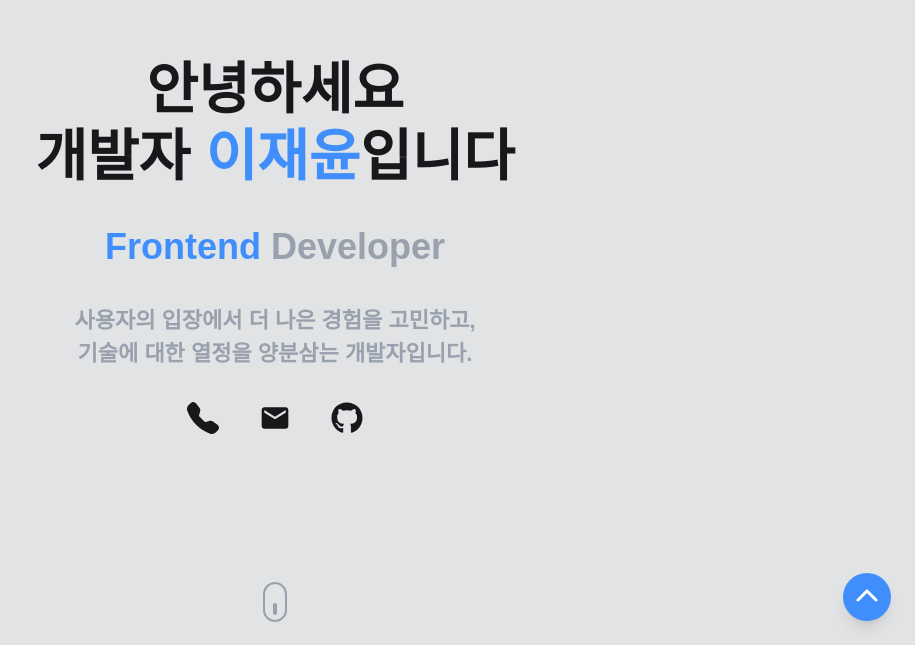
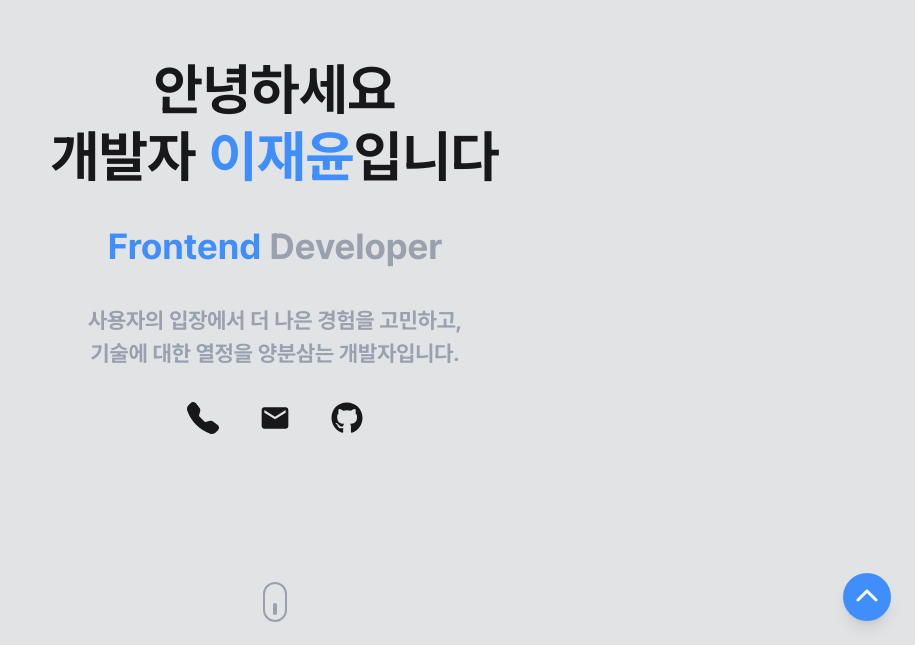
Before and after one commit to ggalmury/portfolio, a Next.js app: page / in a window 1280 px wide. Shown: the part 155-800 px from the top of the page, without its empty margins (365-1280 px from the left). Built offline with nearby package versions, Linux system fonts and the light colour scheme.

Commit message:
feat: 폰트 변경

```diff
--- a/src/app/layout.tsx
+++ b/src/app/layout.tsx
@@ -1,26 +1,17 @@
 import { ReactNode } from "react";
 import type { Metadata } from "next";
-import { Geist, Geist_Mono } from "next/font/google";
 import clsx from "clsx";
 
 import "react-toastify/dist/ReactToastify.css";
 import "@/styles/global.css";
+
+import pretendard from "@/fonts/pretendard";
 
 import ToastProvider from "@/providers/ToastProvider";
 
 import Footer from "@/components/layouts/Footer";
 import Caption1 from "@/components/atoms/typography/Caption1";
 import ScrollToTopButton from "@/components/atoms/buttons/ScrollToTopButton";
-
-const geistSans = Geist({
-  variable: "--font-geist-sans",
-  subsets: ["latin"],
-});
-
-const geistMono = Geist_Mono({
-  variable: "--font-geist-mono",
-  subsets: ["latin"],
-});
 
 export const metadata: Metadata = {
   title: "이재윤 | 프론트엔드 개발자",
@@ -34,7 +25,7 @@
 const RootLayout = ({ children }: Readonly<RootLayoutProps>) => {
   return (
     <html lang="ko">
-      <body className={clsx("antialiased", geistSans.variable, geistMono.variable)}>
+      <body className={clsx("antialiased", pretendard.variable)}>
         <ToastProvider />
 
         {children}
--- /dev/null
+++ b/src/fonts/pretendard.ts
@@ -0,0 +1,10 @@
+import localFont from "next/font/local";
+
+const pretendard = localFont({
+  src: "../../public/fonts/pretendard/PretendardVariable.woff2",
+  display: "swap",
+  weight: "100 900",
+  variable: "--font-pretendard",
+});
+
+export default pretendard;
--- a/src/styles/global.css
+++ b/src/styles/global.css
@@ -18,5 +18,5 @@
 body {
   background: var(--background);
   color: var(--foreground);
-  font-family: Arial, Helvetica, sans-serif;
+  font-family: var(--font-pretendard);
 }
```
Also changed, not shown: public/fonts/pretendard/PretendardVariable.woff2 (added).
